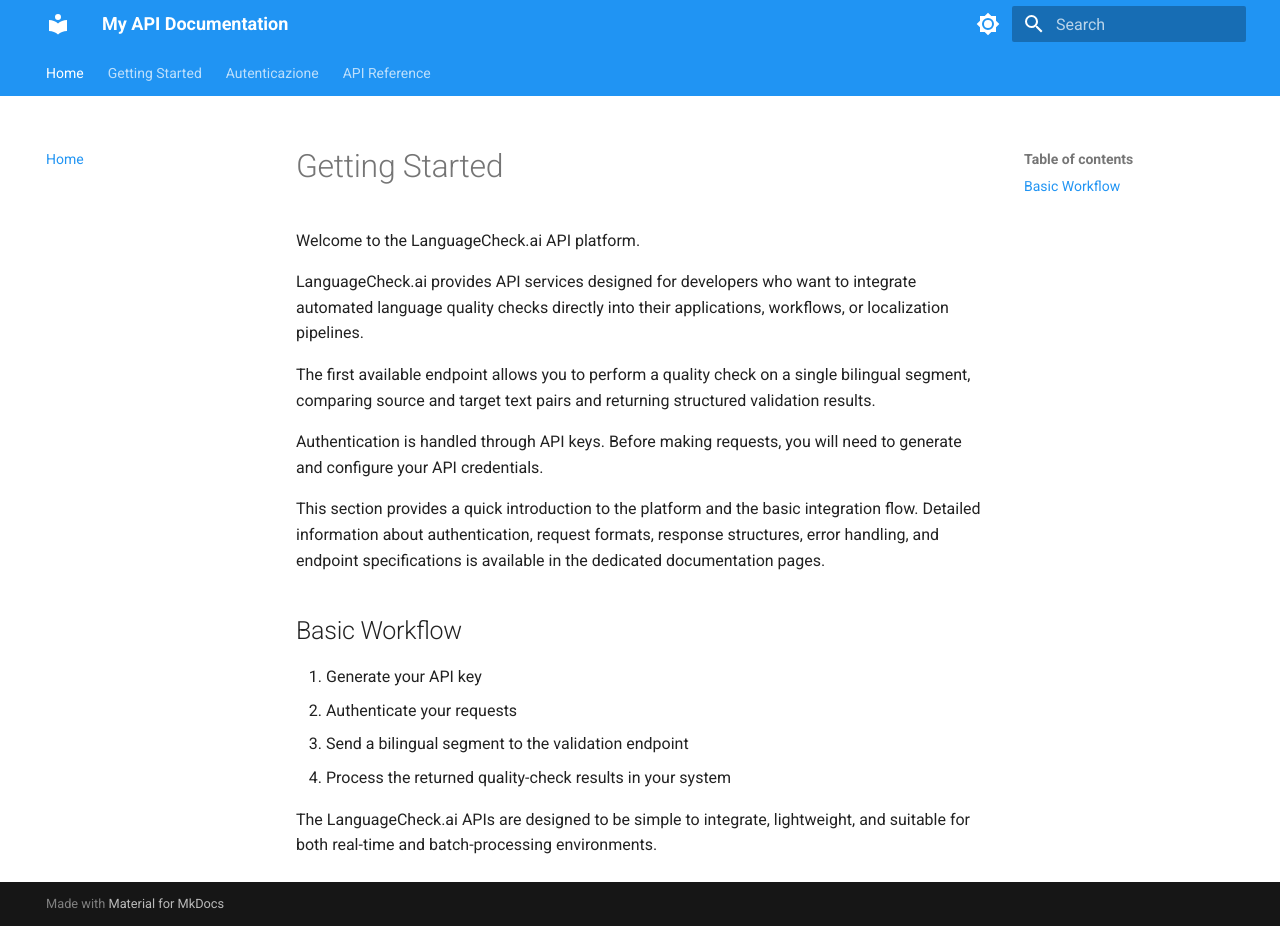
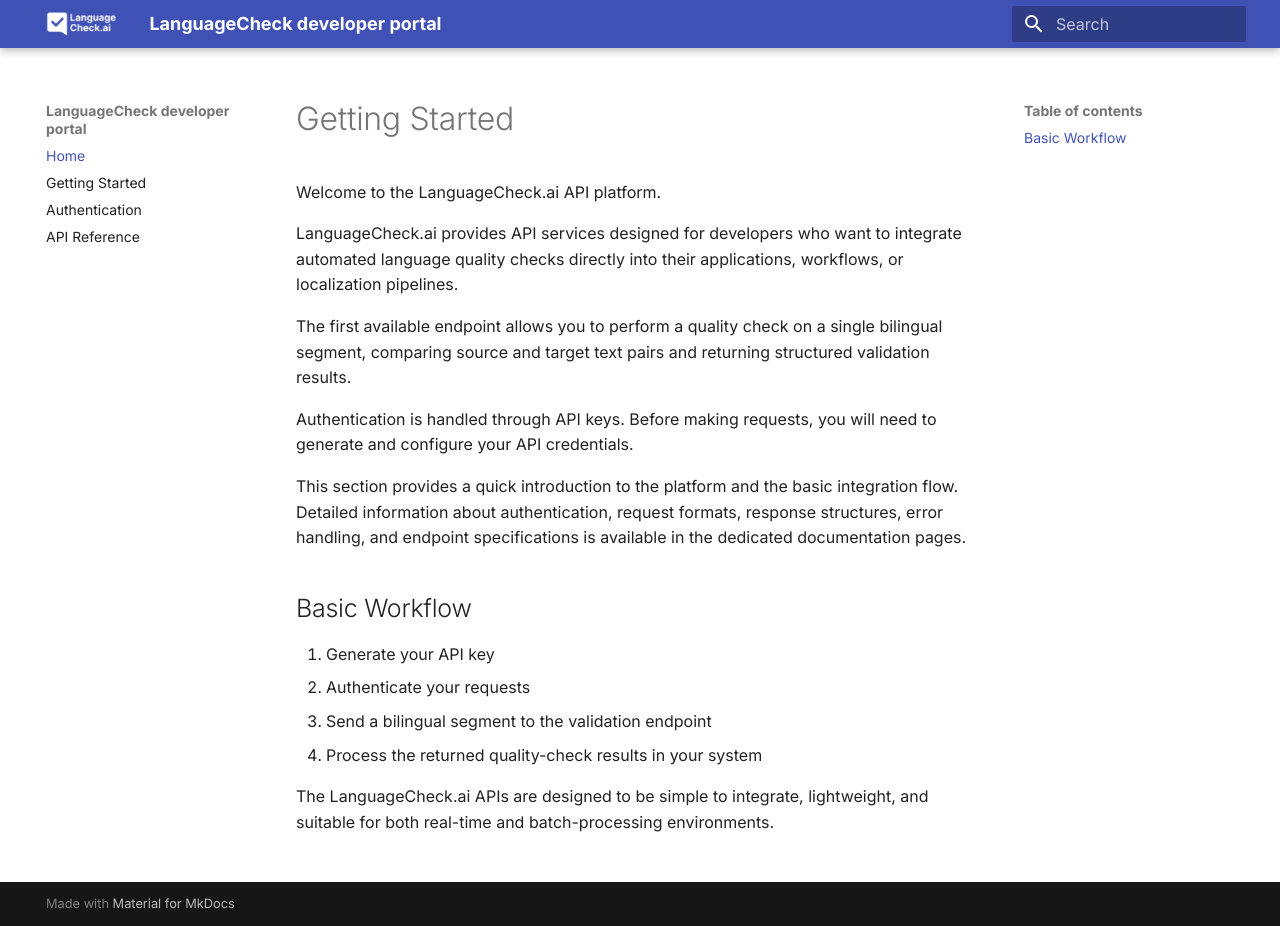
Before and after one commit to aqrate-biz/languagecheck-api, an MkDocs documentation site: the page built from docs/index.md, in a window 1280 px wide and 926 px high. Built offline with MkDocs 1.6.1 and Material for MkDocs 9.7.7, drawn with Linux system fonts in a browser that asks for light colours; some web fonts are replaced; the version menu is left out.

Commit message:
docs style

```diff
--- a/mkdocs.yml
+++ b/mkdocs.yml
@@ -1,32 +1,29 @@
-site_name: My API Documentation
-site_description: Documentazione della mia API
+site_name: LanguageCheck developer portal
+site_author: LanguageCheck.ai
+site_description: Documentation for using the LanguageCheck API
 site_url: https://aqrate-biz.github.io/languagecheck-api/
 
 theme:
   name: material # tema Material Design
+  logo: assets/logo.webp
+  favicon: assets/favicon.ico
   palette:
     # Modalità chiara
     - scheme: default
-      primary: blue # colore principale
-      accent: blue
-      toggle:
-        icon: material/brightness-7
-        name: Passa al tema scuro
-    # Modalità scura
-    - scheme: slate
-      primary: blue
-      accent: blue
-      toggle:
-        icon: material/brightness-4
-        name: Passa al tema chiaro
+      primary: indigo # colore principale
+      accent: indigo
   font:
-    text: Roboto
-    code: Roboto Mono
+    text: Inter
+    code: Google Sans Code
   features:
-    - navigation.tabs # navigazione a tab in alto
     - navigation.sections # sezioni nel menu laterale
     - navigation.top # pulsante "torna su"
+    - navigation.instant # navigazione istantanea senza ricaricare
+    - navigation.expand
+    - navigation.path
+    - navigation.indexes
     - search.highlight # evidenzia risultati ricerca
+    - search.suggest # suggerimenti durante la digitazione
     - content.code.copy # pulsante copia sui blocchi codice
 
 plugins:
@@ -41,10 +38,14 @@
       dark_scheme_name: slate
       validatorUrl: none
 
+extra:
+  version:
+    provider: mike
+
 nav:
   - Home: index.md
   - Getting Started: getting-started.md
-  - Autenticazione: authentication.md
+  - Authentication: authentication.md
   - API Reference: api-reference.md
 
 markdown_extensions:
```
Also changed, not shown: docs/api-reference.md (+0 -4 lines), docs/assets/logo.webp (added), 1 other file.
